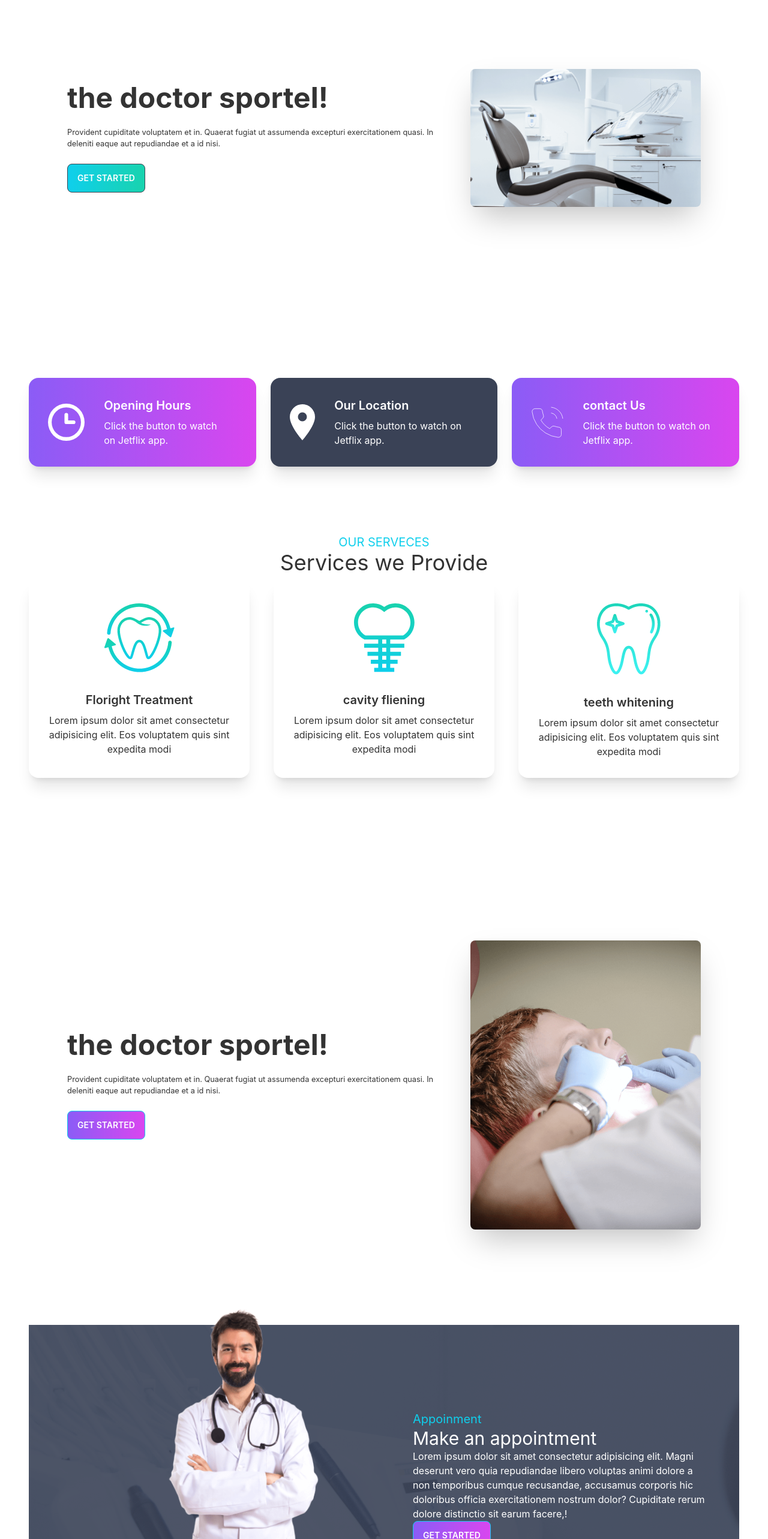
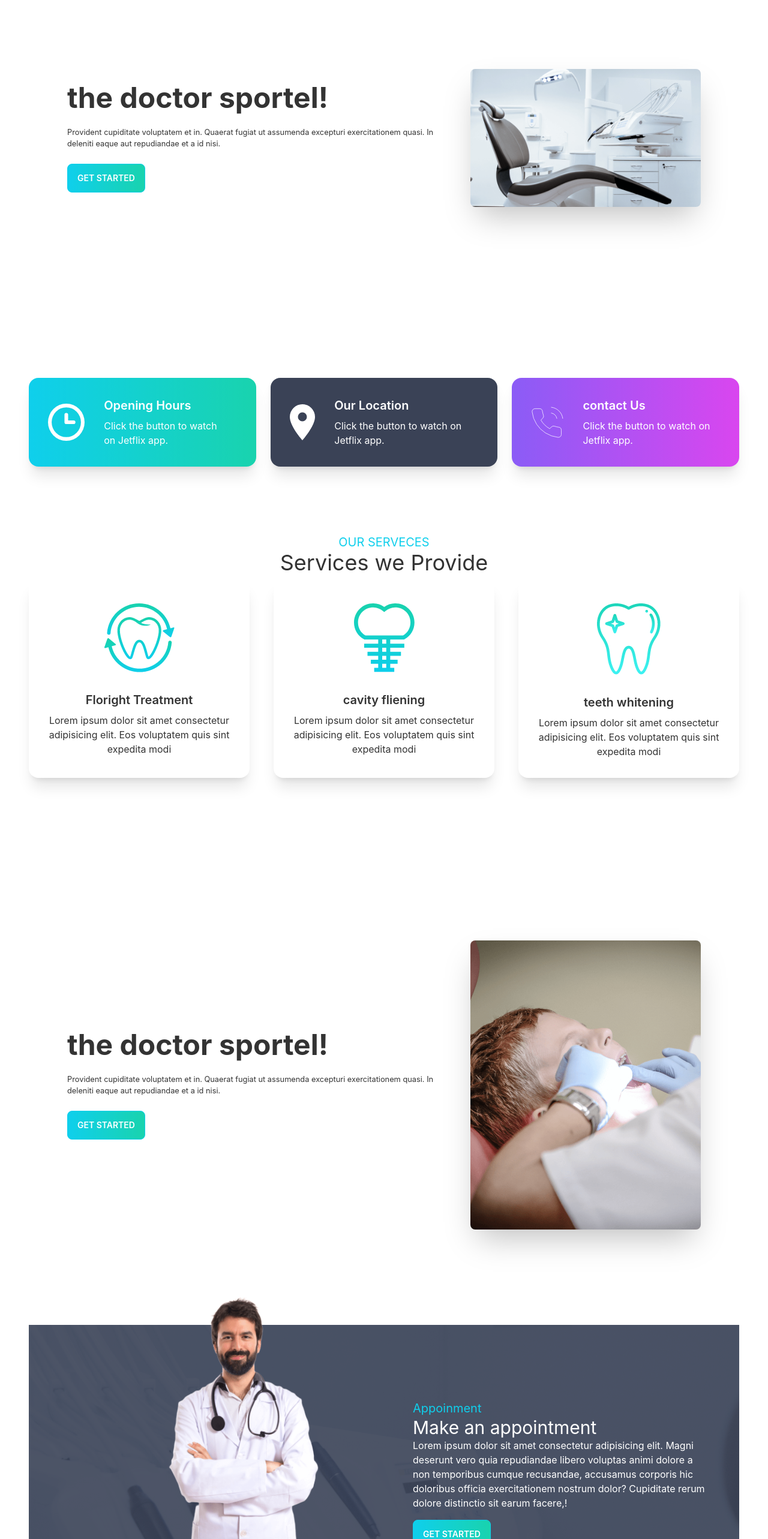
Before and after one commit to MOSAREF-HOSEN/the-doctor-sportel, a React (Create React App) app: page / in a window 1280 px wide. Shown: the part 234-2800 px from the top of the page at 60% size. Built offline with nearby package versions, Linux system fonts and the light colour scheme; no server answers.

Commit message:
fixd some error

```diff
--- a/src/hooks/UseToken.js
+++ b/src/hooks/UseToken.js
@@ -15,7 +15,7 @@ const useToken = user =>{
             })
             .then(res=>res.json())
             .then(data=>{
-                console.log('data insided useTooken',data);
+                // console.log('data insided useTooken',data);
                 const accessToken =data.token
                 localStorage.setItem('accessToken',accessToken)
                 setToken(accessToken)
--- a/src/pages/Apponment/AvalableApponment.js
+++ b/src/pages/Apponment/AvalableApponment.js
@@ -1,5 +1,5 @@
 import { format } from 'date-fns';
-import React, { useEffect, useState } from 'react';
+import React, { useState } from 'react';
 import { useQuery } from 'react-query';
 import Loading from '../Sheard/Loading';
 import BookingModel from './BookingModel';
@@ -23,7 +23,7 @@ const AvalableApponment = ({ date }) => {
 
     return (
         <div>
-            <h4 className='text-green-500 text-center ml-12 text-2xl font-semibold'>date of bath {format(date, 'PP')}.</h4>
+            <h4 className='text-indigo-600 text-center ml-12 text-xl font-semibold'>date of bath {format(date, 'PP')}.</h4>
             <div className='grid grid-cols-1 md:grid-cols-2 lg:grid-cols-3 gap-5'>
                 {
                     services?.map(service => <Service
--- a/src/pages/Apponment/Dashbord/MyApponment.js
+++ b/src/pages/Apponment/Dashbord/MyApponment.js
@@ -12,7 +12,7 @@ const MyApponment = () => {
             fetch(`http://localhost:5000/booking?patient=${user.email}`, {
                 method: 'GET',
                 headers: {
-                    'authorization': `Bearar ${localStorage.getItem('accessToken')}`
+                    'authorization': `Bearer ${localStorage.getItem('accessToken')}`
                 }
             })
                 .then(res =>{
--- a/src/pages/Apponment/Service.js
+++ b/src/pages/Apponment/Service.js
@@ -3,9 +3,9 @@ import React from 'react';
 const Service = ({ service, setTritment}) => {
     const { name, slots,price } = service
     return (
-        <div className="card lg:max-w-lg bg-white shadow-xl">
+        <div className="card lg:max-w-lg text-center bg-white shadow-xl">
             <div className="card-body">
-                <h2 className="card-title text-xl text-green-400">{name}</h2>
+                <h2 className="text-3xl   text-green-400">{name}</h2>
                 <p>{
                     slots.length > 0
                         ? <span>{slots[0]}</span>
--- a/src/pages/Home/Banner.js
+++ b/src/pages/Home/Banner.js
@@ -9,7 +9,7 @@ const Banner = () => {
                     <div>
                         <h1 className="text-5xl font-bold ">the doctor sportel!</h1>
                         <small className="py-6 block">Provident cupiditate voluptatem et in. Quaerat fugiat ut assumenda excepturi exercitationem quasi. In deleniti eaque aut repudiandae et a id nisi.</small>
-                        <button className="btn  uppercase text-white font-semibold bg-gradient-to-r from-primary to-secondary">Get Started</button>
+                        <button className="btn btn-primary  uppercase text-white font-semibold bg-gradient-to-r from-primary to-secondary">Get Started</button>
                     </div>
                 </div>
             </div>
--- a/src/pages/Home/Contact.js
+++ b/src/pages/Home/Contact.js
@@ -29,7 +29,7 @@ const Contact = () => {
           placeholder='Your message'
           rows={6}
         ></textarea>
-        <button className="btn btn-primary uppercase text-white font-semibold bg-gradient-to-r from-violet-500 to-fuchsia-500">Get Started</button>
+        <button className="btn btn-primary  uppercase text-white font-semibold bg-gradient-to-r from-primary to-secondary">Get Started</button>
       </div>
     </div>
   );
--- a/src/pages/Home/Exceptional.js
+++ b/src/pages/Home/Exceptional.js
@@ -8,7 +8,7 @@ const Exceptional = () => {
                     <div>
                         <h1 className="text-5xl font-bold ">the doctor sportel!</h1>
                         <small className="py-6 block">Provident cupiditate voluptatem et in. Quaerat fugiat ut assumenda excepturi exercitationem quasi. In deleniti eaque aut repudiandae et a id nisi.</small>
-                        <button className="btn btn-primary uppercase text-white font-semibold bg-gradient-to-r from-violet-500 to-fuchsia-500">Get Started</button>
+                        <button className="btn btn-primary  uppercase text-white font-semibold bg-gradient-to-r from-primary to-secondary">Get Started</button>
                     </div>
                 </div>
             </div>
--- a/src/pages/Home/Info.js
+++ b/src/pages/Home/Info.js
@@ -6,7 +6,7 @@ import phone from '../../assets/icons/phone.svg'
 const Info = () => {
     return (
         <div className='grid grid-cols-1 lg:grid-cols-3 gap-6 '>
-            <InfoCart cart='Opening Hours' bgName='bg-gradient-to-r from-violet-500 to-fuchsia-500' img={clock}></InfoCart>
+            <InfoCart cart='Opening Hours' bgName='bg-gradient-to-r from-primary to-secondary' img={clock}></InfoCart>
             <InfoCart cart='Our Location' bgName='bg-accent' img={marker}></InfoCart>
             <InfoCart cart='contact Us' bgName='bg-gradient-to-r from-violet-500 to-fuchsia-500' img={phone}></InfoCart>
         </div>
--- a/src/pages/Home/MackAppoinment.js
+++ b/src/pages/Home/MackAppoinment.js
@@ -7,13 +7,13 @@ const MackAppoinment = () => {
         }}
         className='flex justify-center items-center p-12'>
             <div className='flex-1 hidden lg:block sm:p-12'>
-                <img className='mt-[-170px]' src={doctor} alt="" />
+                <img className='mt-[-190px]' src={doctor} alt="" />
             </div>
             <div className='flex-1'>
                 <h3 className='text-xl text-primary'>Appoinment</h3>
                 <h2 className='text-3xl text-white'>Make an appointment</h2>
-                <p className='text-white'>Lorem ipsum dolor sit amet consectetur adipisicing elit. Magni deserunt vero quia repudiandae libero voluptas animi dolore a non temporibus cumque recusandae, accusamus corporis hic doloribus officia exercitationem nostrum dolor? Cupiditate rerum dolore distinctio sit earum facere,!</p>
-                <button className="btn btn-primary uppercase text-white font-semibold bg-gradient-to-r from-violet-500 to-fuchsia-500">Get Started</button>
+                <p className='text-white mb-4'>Lorem ipsum dolor sit amet consectetur adipisicing elit. Magni deserunt vero quia repudiandae libero voluptas animi dolore a non temporibus cumque recusandae, accusamus corporis hic doloribus officia exercitationem nostrum dolor? Cupiditate rerum dolore distinctio sit earum facere,!</p>
+                <button className="btn btn-primary  uppercase text-white font-semibold bg-gradient-to-r from-primary to-secondary">Get Started</button>
             </div>
         </section>
     );
--- a/src/pages/Home/Review.js
+++ b/src/pages/Home/Review.js
@@ -4,7 +4,7 @@ const Review = ({ review }) => {
     return (
         <div className="card lg:max-w-lg bg-white shadow-xl">
             <div className="card-body">
-                <h2 className='text-secondary text-xl'>{review.name}</h2>
+                <h2 className='text-secondary text-3xl text-center'>{review.name}</h2>
                 <p>If a dog chews shoes whose Lorem ipsum dolor sit amet. shoes does he choose?</p>
                 <div className='flex items-center'>
                     <div className="avatar">
--- a/src/pages/Home/Testymoneal.js
+++ b/src/pages/Home/Testymoneal.js
@@ -29,11 +29,11 @@ const Testymoneal = () => {
         }
     ]
     return (
-        <section className='my-12 '>
+        <section className='my-12 mt-16'>
             <div className='flex justify-between'>
                 <div>
-                    <h4 className="text-xl text-primary font-bold">Testymoneal</h4>
-                    <h2 className='text-3xl'>what our patients say</h2>
+                    <h4 className="text-xl text-secondary font-bold">Testymoneal</h4>
+                    <h2 className='text-4xl'>what our patients say</h2>
                 </div>
                 <div>
                     <img className='lg:w-48 w-24' src={quote} alt="" />
--- a/src/pages/Login/SignUp.js
+++ b/src/pages/Login/SignUp.js
@@ -35,7 +35,7 @@ const SignUp = () => {
     const onSubmit = async data => {
          await createUserWithEmailAndPassword(data.email,data.password)
         await updateProfile({ displayName: data.name});
-          alert('Updated profile');
+        //   alert('Updated profile');
 
     };
 
```
Also changed, not shown: 1 other file (tests, documents, lock files or other folders).
